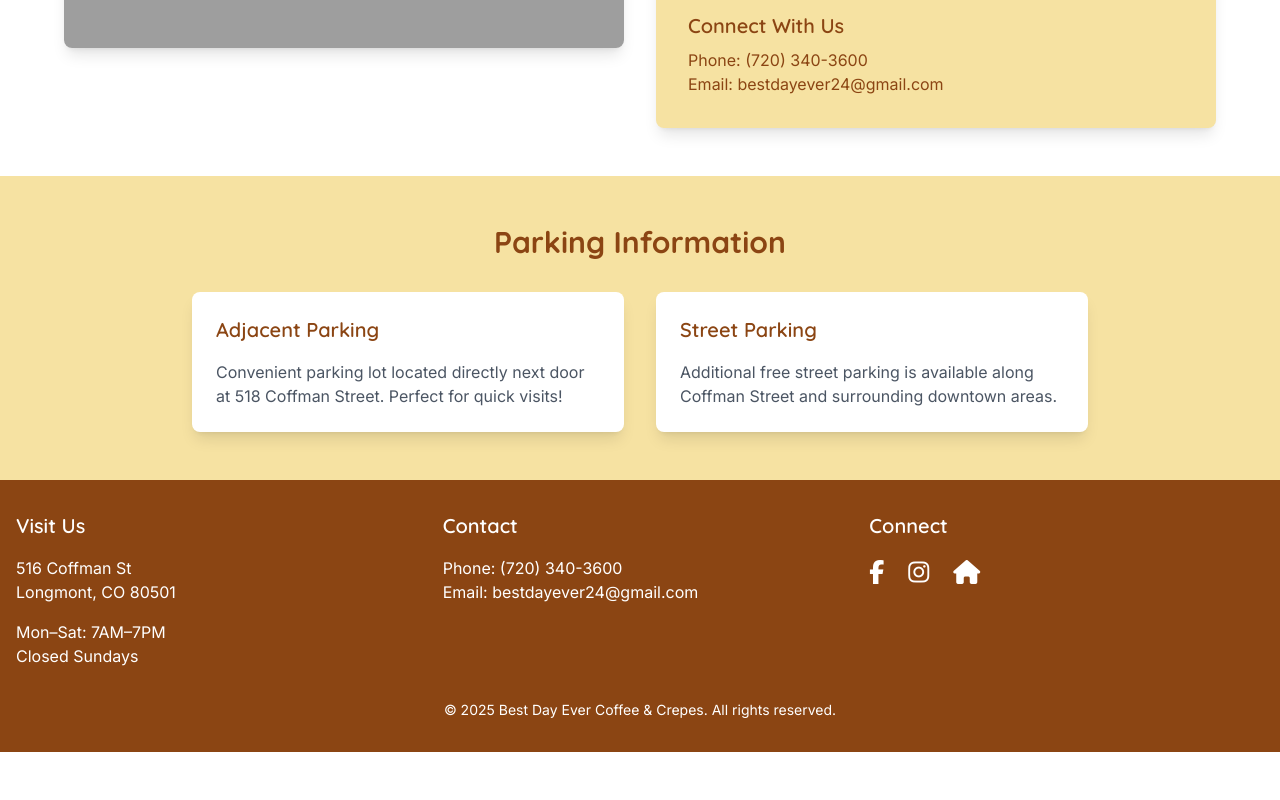
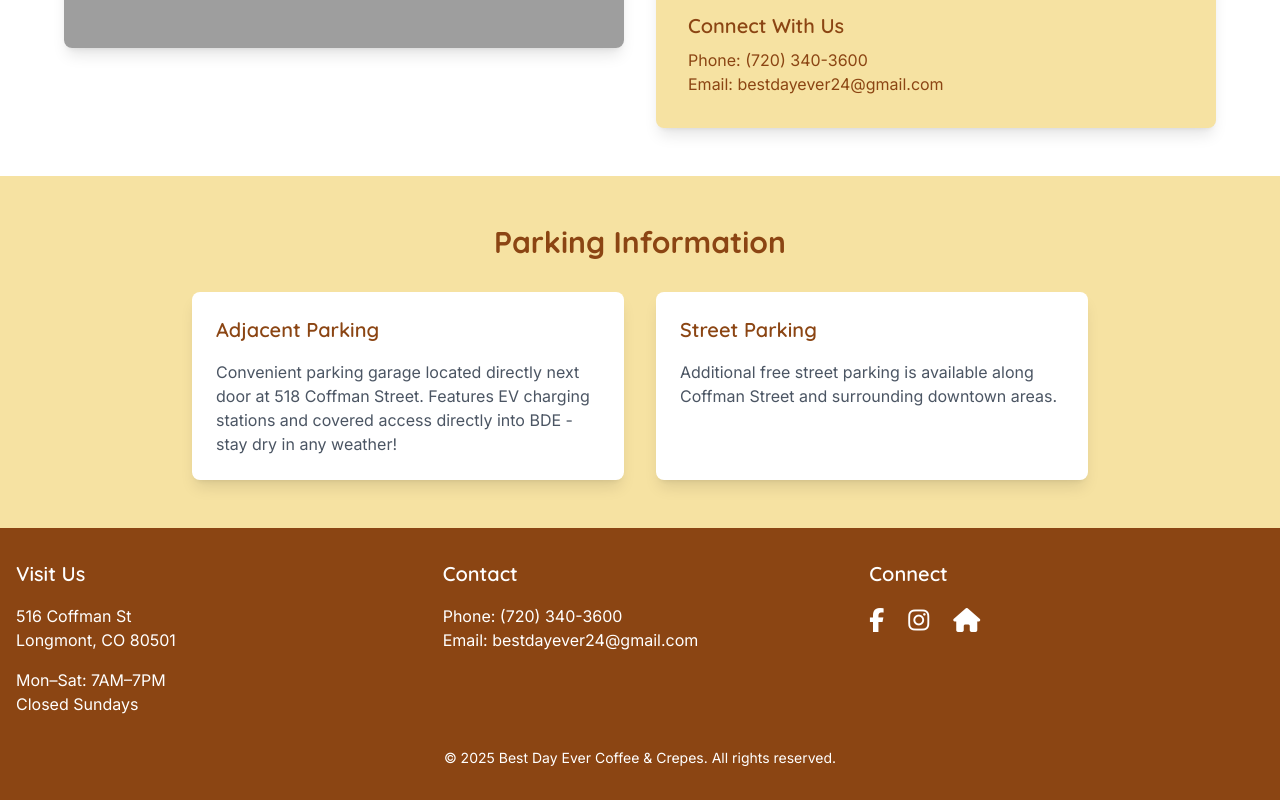
Before and after one commit to alcam/BDEStatic, a plain HTML site: page visit.html in a window 1280 px wide. Shown: the part 760-1560 px from the top of the page. Before the commit the page ends 1512 px from the top, so only its background shows below. Drawn offline with nearby package versions, Linux system fonts and the light colour scheme; grey boxes are pictures that could not be loaded.

Commit message:
Updated parking information to include EV charging and covered access details

```diff
--- a/visit.html
+++ b/visit.html
@@ -109,7 +109,7 @@
                     <div class="bg-white rounded-lg p-6 shadow-lg">
                         <h3 class="font-quicksand font-semibold text-xl text-bde-brown mb-4">Adjacent Parking</h3>
                         <p class="text-gray-600">
-                            Convenient parking lot located directly next door at 518 Coffman Street. Perfect for quick visits!
+                            Convenient parking garage located directly next door at 518 Coffman Street. Features EV charging stations and covered access directly into BDE - stay dry in any weather!
                         </p>
                     </div>
                     <div class="bg-white rounded-lg p-6 shadow-lg">
```
